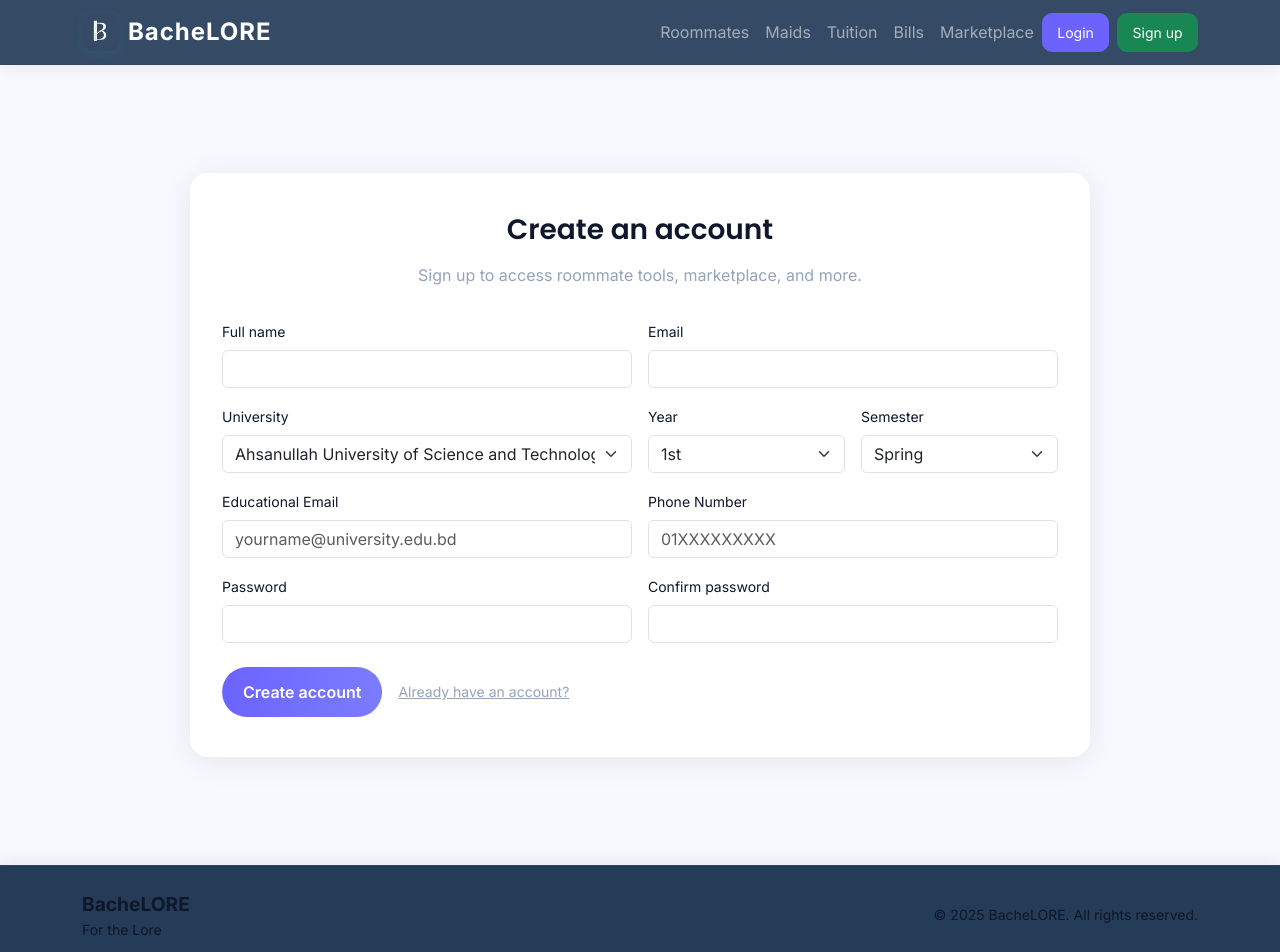
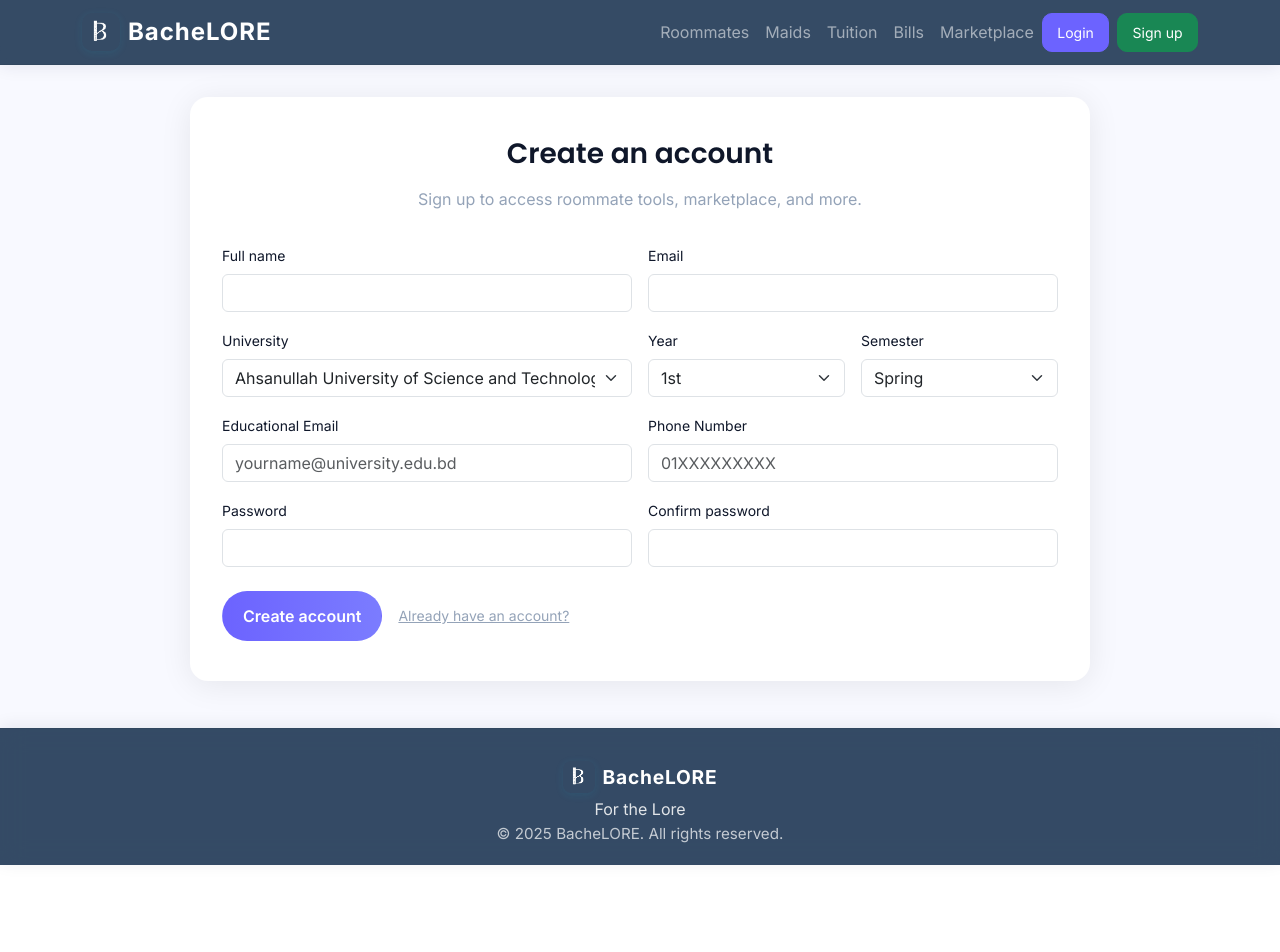
Before and after one commit to Tayebbb/BacheLORE, a React (Vite) app: page /signup in a window 1280 px wide. Shown: the top 952 px of the page. After the commit the page ends 865 px from the top, so only its background shows below. Built offline with nearby package versions, Linux system fonts and the light colour scheme.

Commit message:
footer fix

```diff
--- a/src/components/Footer.jsx
+++ b/src/components/Footer.jsx
@@ -3,21 +3,25 @@ import { BRAND } from '../assets/brand'
 
 export default function Footer() {
   return (
-    <footer className="py-4" style={{
-      background: 'rgba(18,44,74,0.92)',
-      color: 'var(--bachelore-light)',
-      borderTop: '1.5px solid rgba(0,184,217,0.10)',
+    <footer style={{
+      background: 'rgba(18,44,74,0.85)',
+      color: '#fff',
+      borderTop: '1px solid rgba(0,0,0,0.06)',
       boxShadow: '0 -2px 16px 0 rgba(10,31,68,0.08)',
-      backdropFilter: 'blur(8px)',
-      WebkitBackdropFilter: 'blur(8px)'
+      padding: '2rem 0 1.2rem 0',
+      marginTop: '0',
+      width: '100%',
+      textAlign: 'center',
+      fontWeight: 500,
+      backdropFilter: 'blur(12px)',
+      WebkitBackdropFilter: 'blur(12px)'
     }}>
-      <div className="container d-flex flex-column flex-md-row justify-content-between align-items-center text-center text-md-start gap-2">
-        <div className="mb-2 mb-md-0">
-          <strong className="d-block" style={{fontSize:'1.2rem', color:'var(--bachelore-cyan)'}}>{BRAND.name}</strong>
-          <div className="small" style={{color:'var(--bachelore-gray)'}}>For the Lore</div>
-        </div>
-        <div className="small" style={{color:'var(--bachelore-gray)'}}>© {new Date().getFullYear()} {BRAND.name}. All rights reserved.</div>
+      <div style={{fontSize:'1.2rem', fontWeight:700, letterSpacing:'0.04em', marginBottom:4, display:'flex', alignItems:'center', justifyContent:'center', gap:8}}>
+        <img src="/logo.png" alt="BacheLORE" width={32} height={32} style={{objectFit:'contain', borderRadius:8, boxShadow:'0 2px 8px rgba(0,184,217,0.10)'}} />
+        BacheLORE
       </div>
+      <div style={{fontSize:'1rem', opacity:0.85, marginBottom:2}}>For the Lore</div>
+      <div style={{fontSize:'0.95rem', opacity:0.7}}>© {new Date().getFullYear()} BacheLORE. All rights reserved.</div>
     </footer>
   );
 }
--- a/src/pages/Signup.jsx
+++ b/src/pages/Signup.jsx
@@ -108,9 +108,9 @@ export default function Signup(){
   }
 
   return (
-    <div style={{minHeight:'100vh',display:'flex',flexDirection:'column',background:'#f8f9ff'}}>
-      <main style={{flex:1,display:'flex',alignItems:'center',justifyContent:'center',width:'100vw',padding:'0',margin:'0'}}>
-        <div style={{width:'100%',maxWidth:'900px',background:'#fff',borderRadius:'18px',boxShadow:'0 4px 32px rgba(0,0,0,0.08)',padding:'2.5rem 2rem',margin:'2rem 0',display:'flex',flexDirection:'column',justifyContent:'center'}}>
+    <div style={{minHeight:'100vh',background:'#f8f9ff',display:'flex',flexDirection:'column'}}>
+      <main style={{flex:'1 0 auto', width:'100%', padding:'0', margin:'0'}}>
+        <div style={{width:'100%',maxWidth:'900px',background:'#fff',borderRadius:'18px',boxShadow:'0 4px 32px rgba(0,0,0,0.08)',padding:'2.5rem 2rem',margin:'2rem auto',display:'flex',flexDirection:'column',justifyContent:'center'}}>
           <h3 className="mb-3" style={{textAlign:'center'}}>Create an account</h3>
           <p className="muted" style={{textAlign:'center'}}>Sign up to access roommate tools, marketplace, and more.</p>
           <form onSubmit={submit} className="mt-3">
@@ -222,6 +222,27 @@ export default function Signup(){
           </form>
         </div>
       </main>
+      {/* Custom footer for signup page */}
+      <footer style={{
+        background: 'rgba(18,44,74,0.85)',
+        color: '#fff',
+        borderTop: '1px solid rgba(0,0,0,0.06)',
+        boxShadow: '0 -2px 16px 0 rgba(10,31,68,0.08)',
+        backdropFilter: 'blur(12px)',
+        WebkitBackdropFilter: 'blur(12px)',
+        padding: '2rem 0 1.2rem 0',
+        marginTop: '0',
+        width: '100%',
+        textAlign: 'center',
+        fontWeight: 500
+      }}>
+        <div style={{fontSize:'1.2rem', fontWeight:700, letterSpacing:'0.04em', marginBottom:4, display:'flex', alignItems:'center', justifyContent:'center', gap:8}}>
+          <img src="/logo.png" alt="BacheLORE" width={32} height={32} style={{objectFit:'contain', borderRadius:8, boxShadow:'0 2px 8px rgba(0,184,217,0.10)'}} />
+          BacheLORE
+        </div>
+        <div style={{fontSize:'1rem', opacity:0.85, marginBottom:2}}>For the Lore</div>
+        <div style={{fontSize:'0.95rem', opacity:0.7}}>© {new Date().getFullYear()} BacheLORE. All rights reserved.</div>
+      </footer>
     </div>
   )
 }
--- a/src/routes/router.jsx
+++ b/src/routes/router.jsx
@@ -20,6 +20,7 @@ import AdminDashboard from '../pages/AdminDashboard.jsx'
 import AnnouncementsAll from '../pages/AnnouncementsAll.jsx'
 
 import { isAuthed, onAuthChange, offAuthChange } from '../lib/auth'
+import { useLocation } from 'react-router-dom'
 
 export default function Router(){
   const PrivateRoute = ({ children }) => {
@@ -31,17 +32,18 @@ export default function Router(){
     }, [])
     return authed ? children : <Navigate to="/login" replace />
   }
+  const location = useLocation();
   return (
     <>
-  <Navbar />
+      <Navbar />
       <Routes>
         <Route path="/" element={<PublicHome/>} />
         <Route path="/home" element={<PrivateRoute><Home/></PrivateRoute>} />
         <Route path="/login" element={<Login/>} />
-        <Route path="/signup" element={<Signup/>} />
+        <Route path="/signup" element={<Signup />} />
         <Route path="/dashboard" element={<div>Dashboard</div>} />
         <Route path="/roommates" element={<PrivateRoute><Roommates/></PrivateRoute>} />
-  <Route path="/roommate-listings" element={<PrivateRoute><RoommateListings/></PrivateRoute>} />
+        <Route path="/roommate-listings" element={<PrivateRoute><RoommateListings/></PrivateRoute>} />
         <Route path="/maids" element={<PrivateRoute><Maids/></PrivateRoute>} />
         <Route path="/tuition" element={<PrivateRoute><Tuition/></PrivateRoute>} />
         <Route path="/bills" element={<PrivateRoute><Bills/></PrivateRoute>} />
@@ -50,13 +52,14 @@ export default function Router(){
         <Route path="/post" element={<div>PostItem</div>} />
         <Route path="/profile" element={<div>Profile</div>} />
         <Route path="/houserent" element={<PrivateRoute><HouseRent/></PrivateRoute>} />
-  <Route path="/subscription" element={<PrivateRoute><Subscribe/></PrivateRoute>} />
-  <Route path="/announcements-all" element={<AnnouncementsAll/>} />
+        <Route path="/subscription" element={<PrivateRoute><Subscribe/></PrivateRoute>} />
+        <Route path="/announcements-all" element={<AnnouncementsAll/>} />
         <Route path="/admin-login" element={<AdminLogin/>} />
         <Route path="/admin-dashboard" element={<AdminDashboard/>} />
         <Route path="*" element={<div>NotFound</div>} />
       </Routes>
-      <Footer />
+      {/* Only show global Footer if not on signup page */}
+      {location.pathname !== '/signup' && <Footer />}
     </>
   )
 }
```
Also changed, not shown: src/App.css (+1 -16 lines).
